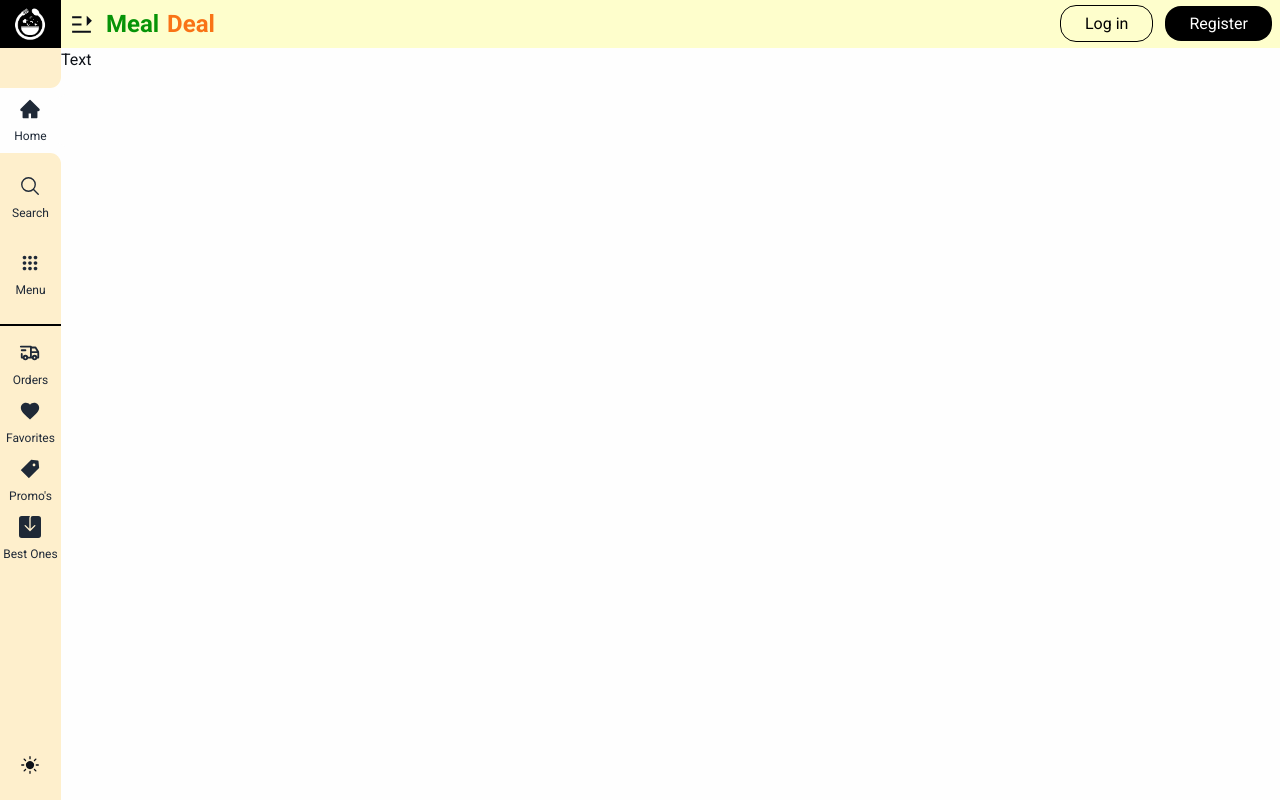
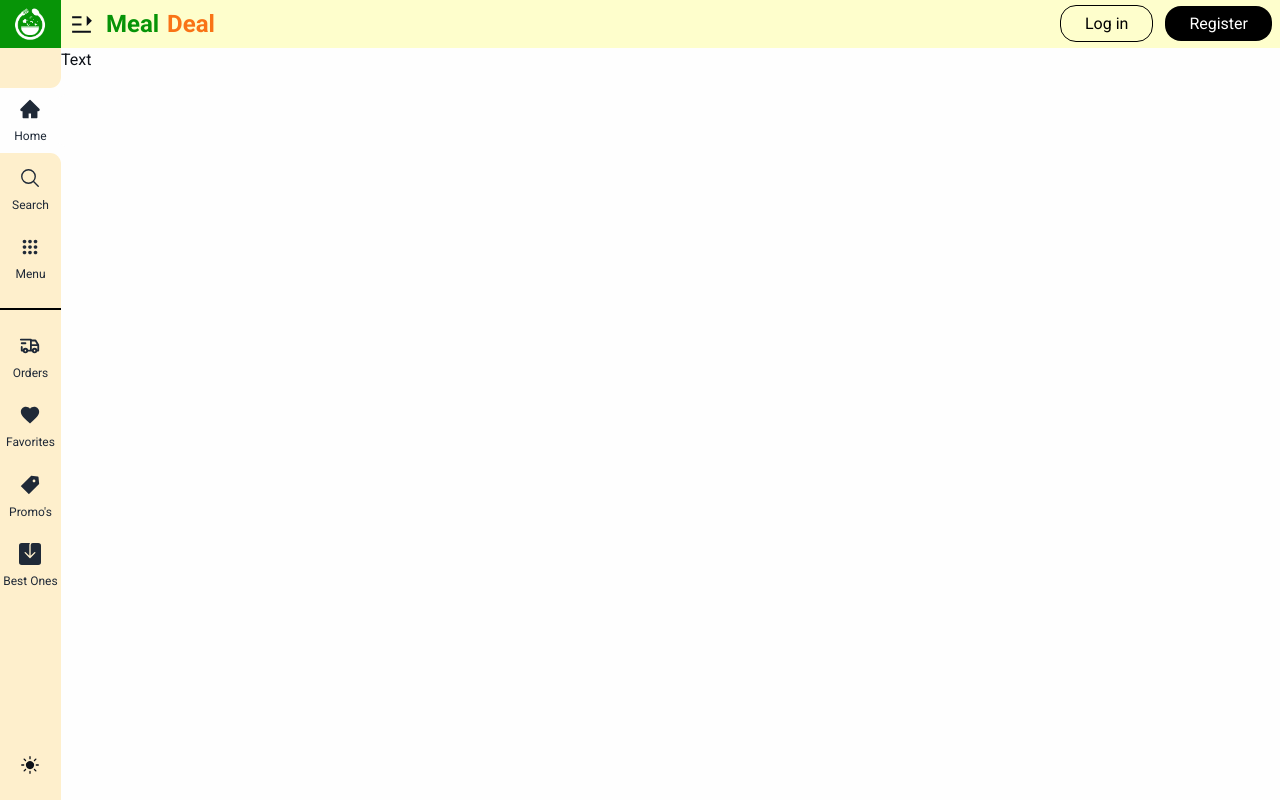
Before and after one commit to G-GraceCode/Meal-Deal, a Next.js app in the folder meal-ordering/: page / in a window 1280 px wide. Built offline with nearby package versions, Linux system fonts and the light colour scheme.

Commit message:
Update Sidenav.js

```diff
--- a/meal-ordering/src/components/sidebar/Sidenav.js
+++ b/meal-ordering/src/components/sidebar/Sidenav.js
@@ -18,7 +18,7 @@ export default function Sidenav() {
   return (
     <>
       <aside className="sticky top-0 flex items-center flex-col justify-start bg-[#feeFcc]">
-        <div className="relative bg-[#000] w-full h-12 flex items-center justify-center">
+        <div className="relative bg-secondary w-full h-12 flex items-center justify-center">
           <Image
             src={"/meal.png"}
             width={100}
@@ -30,7 +30,7 @@ export default function Sidenav() {
           />
         </div>
         <ul
-          className="w-full flex flex-col items-center justify-center py-4 gap-3 text-gray-800 text-xs mt-6 nav_list"
+          className="w-full flex flex-col items-center justify-center py-4 gap-1 text-gray-800 text-xs mt-6 nav_list"
           style={{ borderBottom: "2px double #000" }}
         >
           <li className="flex flex-col items-center active">
@@ -43,7 +43,7 @@ export default function Sidenav() {
             <CgMenuGridO size={22} className="mb-2" /> <p>Menu</p>
           </li>
         </ul>
-        <ul className="flex flex-col gap-3 py-4 text-gray-800 text-xs">
+        <ul className="flex flex-col gap-1 py-4 text-gray-800 text-xs nav_list">
           <li className="flex flex-col items-center">
             <TbTruckDelivery size={22} className="mb-2" /> <p>Orders</p>
           </li>
```
